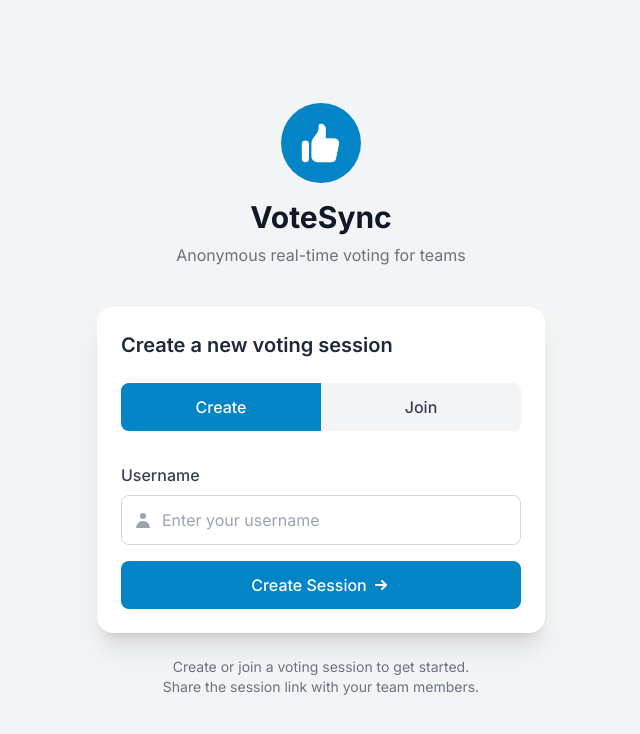
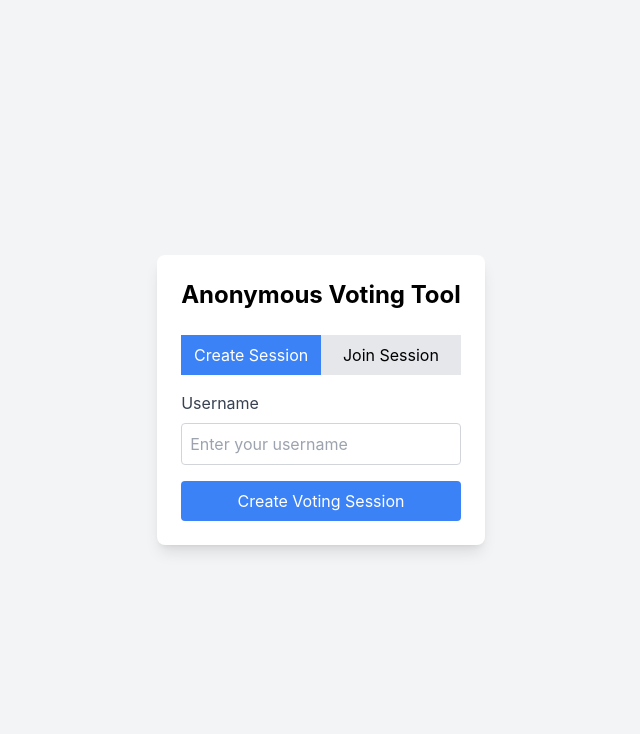
Before and after one commit to southofwest-com/poker, a Next.js app: page / in a window 1280 px wide. Shown: the top 734 px of the page, without its empty margins (319-959 px from the left). Built offline with nearby package versions, Linux system fonts and the light colour scheme.

Commit message:
Revert "UI changes"
This reverts commit 9f3fbea5dd517ac06cc3f26d22a30b1cc7803686.

```diff
--- a/components/LoginForm.js
+++ b/components/LoginForm.js
@@ -45,118 +45,65 @@ export default function LoginForm() {
   };
 
   return (
-    <div className="max-w-md w-full mx-auto">
-      <div className="text-center mb-10">
-        <div className="flex justify-center mb-4">
-          <div className="bg-primary-600 text-white p-4 rounded-full">
-            <svg xmlns="http://www.w3.org/2000/svg" className="h-12 w-12" viewBox="0 0 20 20" fill="currentColor">
-              <path d="M2 10.5a1.5 1.5 0 113 0v6a1.5 1.5 0 01-3 0v-6zM6 10.333v5.43a2 2 0 001.106 1.79l.05.025A4 4 0 008.943 18h5.416a2 2 0 001.962-1.608l1.2-6A2 2 0 0015.56 8H12V4a2 2 0 00-2-2 1 1 0 00-1 1v.667a4 4 0 01-.8 2.4L6.8 7.933a4 4 0 00-.8 2.4z" />
-            </svg>
-          </div>
-        </div>
-        <h1 className="text-3xl font-bold text-gray-900 mb-2">VoteSync</h1>
-        <p className="text-gray-500 mb-3">Anonymous real-time voting for teams</p>
+    <div className="max-w-md mx-auto p-6 bg-white rounded-lg shadow-lg">
+      <h1 className="text-2xl font-bold mb-6 text-center">Anonymous Voting Tool</h1>
+
+      <div className="flex mb-4">
+        <button
+          className={`flex-1 py-2 ${isCreating ? 'bg-blue-500 text-white' : 'bg-gray-200'}`}
+          onClick={() => setIsCreating(true)}
+        >
+          Create Session
+        </button>
+        <button
+          className={`flex-1 py-2 ${!isCreating ? 'bg-blue-500 text-white' : 'bg-gray-200'}`}
+          onClick={() => setIsCreating(false)}
+        >
+          Join Session
+        </button>
       </div>
 
-      <div className="bg-white rounded-2xl shadow-xl overflow-hidden">
-        <div className="px-6 pt-6">
-          <h2 className="text-xl font-semibold text-gray-800 mb-6">
-            {isCreating ? 'Create a new voting session' : 'Join an existing session'}
-          </h2>
-
-          <div className="flex mb-6 rounded-lg overflow-hidden">
-            <button
-              className={`flex-1 py-3 px-4 text-center font-medium transition-colors duration-200 ${
-                isCreating
-                  ? 'bg-primary-600 text-white'
-                  : 'bg-gray-100 text-gray-700 hover:bg-gray-200'
-              }`}
-              onClick={() => setIsCreating(true)}
-            >
-              Create
-            </button>
-            <button
-              className={`flex-1 py-3 px-4 text-center font-medium transition-colors duration-200 ${
-                !isCreating
-                  ? 'bg-primary-600 text-white'
-                  : 'bg-gray-100 text-gray-700 hover:bg-gray-200'
-              }`}
-              onClick={() => setIsCreating(false)}
-            >
-              Join
-            </button>
-          </div>
-        </div>
-
-        <form onSubmit={handleSubmit} className="px-6 pb-6 pt-2">
+      <form onSubmit={handleSubmit}>
         <div className="mb-4">
-            <label className="label" htmlFor="username">Username</label>
-            <div className="relative">
-              <div className="absolute inset-y-0 left-0 pl-3 flex items-center pointer-events-none">
-                <svg xmlns="http://www.w3.org/2000/svg" className="h-5 w-5 text-gray-400" viewBox="0 0 20 20" fill="currentColor">
-                  <path fillRule="evenodd" d="M10 9a3 3 0 100-6 3 3 0 000 6zm-7 9a7 7 0 1114 0H3z" clipRule="evenodd" />
-                </svg>
-              </div>
+          <label className="block text-gray-700 mb-2">Username</label>
           <input
-                id="username"
             type="text"
             value={username}
             onChange={(e) => setUsername(e.target.value)}
-                className="input pl-10"
+            className="w-full p-2 border border-gray-300 rounded"
             placeholder="Enter your username"
             maxLength={20}
             required
           />
         </div>
-          </div>
 
         {!isCreating && (
           <div className="mb-4">
-              <label className="label" htmlFor="sessionId">Session ID</label>
-              <div className="relative">
-                <div className="absolute inset-y-0 left-0 pl-3 flex items-center pointer-events-none">
-                  <svg xmlns="http://www.w3.org/2000/svg" className="h-5 w-5 text-gray-400" viewBox="0 0 20 20" fill="currentColor">
-                    <path fillRule="evenodd" d="M5 9V7a5 5 0 0110 0v2a2 2 0 012 2v5a2 2 0 01-2 2H5a2 2 0 01-2-2v-5a2 2 0 012-2zm8-2v2H7V7a3 3 0 016 0z" clipRule="evenodd" />
-                  </svg>
-                </div>
+            <label className="block text-gray-700 mb-2">Session ID</label>
             <input
-                  id="sessionId"
               type="text"
               value={sessionId}
               onChange={(e) => setSessionId(e.target.value)}
-                  className="input pl-10"
+              className="w-full p-2 border border-gray-300 rounded"
               placeholder="Enter session ID"
               required
             />
           </div>
-            </div>
         )}
 
         {error && (
-            <div className="mb-4 p-3 bg-red-50 border border-red-200 text-red-600 rounded-lg text-sm">
+          <div className="mb-4 p-2 bg-red-100 text-red-700 rounded">
             {error}
           </div>
         )}
 
         <button
           type="submit"
-            className="w-full bg-primary-600 text-white py-3 px-4 rounded-lg font-medium hover:bg-primary-700 transition-colors duration-200 flex items-center justify-center"
+          className="w-full bg-blue-500 text-white py-2 px-4 rounded hover:bg-blue-600"
         >
-            {isCreating ? 'Create Session' : 'Join Session'}
-            <svg xmlns="http://www.w3.org/2000/svg" className="h-5 w-5 ml-1" viewBox="0 0 20 20" fill="currentColor">
-              <path fillRule="evenodd" d="M10.293 5.293a1 1 0 011.414 0l4 4a1 1 0 010 1.414l-4 4a1 1 0 01-1.414-1.414L12.586 11H5a1 1 0 110-2h7.586l-2.293-2.293a1 1 0 010-1.414z" clipRule="evenodd" />
-            </svg>
+          {isCreating ? 'Create Voting Session' : 'Join Voting Session'}
         </button>
       </form>
     </div>
-
-      <div className="mt-6 text-center">
-        <p className="text-gray-500 text-sm">
-          Create or join a voting session to get started.
-          <br />
-          Share the session link with your team members.
-        </p>
-      </div>
-    </div>
   );
 }
--- a/components/Navbar.js
+++ /dev/null
@@ -1,66 +0,0 @@
-import { useRouter } from 'next/router';
-import Link from 'next/link';
-import useVotingStore from '../lib/useVotingStore';
-
-export default function Navbar() {
-  const router = useRouter();
-  const { sessionId, username, isAdmin, leaveSession, closeSession } = useVotingStore();
-
-  const handleExit = () => {
-    if (isAdmin) {
-      if (confirm('Are you sure you want to close this session for all participants?')) {
-        closeSession();
-        router.push('/');
-      }
-    } else {
-      if (confirm('Are you sure you want to leave this session?')) {
-        leaveSession();
-        router.push('/');
-      }
-    }
-  };
-
-  return (
-    <nav className="bg-white shadow-md">
-      <div className="max-w-7xl mx-auto px-4 sm:px-6 lg:px-8">
-        <div className="flex justify-between items-center h-16">
-          <div className="flex items-center">
-            <Link href="/">
-              <span className="flex items-center cursor-pointer">
-                <svg xmlns="http://www.w3.org/2000/svg" className="h-8 w-8 text-primary-600" viewBox="0 0 20 20" fill="currentColor">
-                  <path d="M2 10.5a1.5 1.5 0 113 0v6a1.5 1.5 0 01-3 0v-6zM6 10.333v5.43a2 2 0 001.106 1.79l.05.025A4 4 0 008.943 18h5.416a2 2 0 001.962-1.608l1.2-6A2 2 0 0015.56 8H12V4a2 2 0 00-2-2 1 1 0 00-1 1v.667a4 4 0 01-.8 2.4L6.8 7.933a4 4 0 00-.8 2.4z" />
-                </svg>
-                <span className="ml-2 text-xl font-bold text-gray-900">VoteSync</span>
-              </span>
-            </Link>
-          </div>
-
-          {sessionId && (
-            <div className="flex items-center space-x-4">
-              <div className="hidden md:flex items-center space-x-1">
-                <span className="text-gray-500 text-sm">Session:</span>
-                <span className="font-medium text-primary-700">{sessionId}</span>
-                <span className="mx-2 text-gray-300">|</span>
-                <span className="text-gray-500 text-sm">Logged in as:</span>
-                <span className="font-medium text-primary-700">{username}</span>
-                {isAdmin && (
-                  <span className="ml-1 px-2 py-1 bg-primary-100 text-primary-800 text-xs rounded-full">Admin</span>
-                )}
-              </div>
-
-              <button
-                onClick={handleExit}
-                className="inline-flex items-center px-3 py-1 border border-red-500 text-red-500 rounded-md hover:bg-red-50 transition-colors duration-150"
-              >
-                <svg xmlns="http://www.w3.org/2000/svg" className="h-4 w-4 mr-1" fill="none" viewBox="0 0 24 24" stroke="currentColor">
-                  <path strokeLinecap="round" strokeLinejoin="round" strokeWidth={2} d="M17 16l4-4m0 0l-4-4m4 4H7m6 4v1a3 3 0 01-3 3H6a3 3 0 01-3-3V7a3 3 0 013-3h4a3 3 0 013 3v1" />
-                </svg>
-                {isAdmin ? 'Close Session' : 'Leave'}
-              </button>
-            </div>
-          )}
-        </div>
-      </div>
-    </nav>
-  );
-}
--- a/pages/_app.js
+++ b/pages/_app.js
@@ -4,10 +4,7 @@ import Head from 'next/head';
 function MyApp({ Component, pageProps }) {
   return (
     <>
-    <Head>
-        <link rel="preconnect" href="https://fonts.googleapis.com" />
-        <link rel="preconnect" href="https://fonts.gstatic.com" crossOrigin="true" />
-        <link href="https://fonts.googleapis.com/css2?family=Inter:wght@300;400;500;600;700;800&display=swap" rel="stylesheet" />
+      <Head>
         <title>Anonymous Voting Tool</title>
         <meta name="description" content="Anonymous voting tool for teams" />
         <meta name="viewport" content="width=device-width, initial-scale=1" />
--- a/styles/globals.css
+++ b/styles/globals.css
@@ -6,45 +6,10 @@ html,
 body {
   padding: 0;
   margin: 0;
-  font-family: 'Inter', -apple-system, BlinkMacSystemFont, Segoe UI, Roboto, Oxygen,
+  font-family: -apple-system, BlinkMacSystemFont, Segoe UI, Roboto, Oxygen,
     Ubuntu, Cantarell, Fira Sans, Droid Sans, Helvetica Neue, sans-serif;
-  @apply bg-gray-50;
 }
 
 * {
   box-sizing: border-box;
 }
-
-@layer components {
-  .btn-primary {
-    @apply py-2 px-6 bg-primary-600 hover:bg-primary-700 text-white font-medium rounded-lg transition-all duration-200 transform hover:translate-y-[-1px] hover:shadow-md;
-  }
-
-  .btn-secondary {
-    @apply py-2 px-6 bg-secondary-600 hover:bg-secondary-700 text-white font-medium rounded-lg transition-all duration-200 transform hover:translate-y-[-1px] hover:shadow-md;
-  }
-
-  .btn-danger {
-    @apply py-2 px-6 bg-red-600 hover:bg-red-700 text-white font-medium rounded-lg transition-all duration-200 transform hover:translate-y-[-1px] hover:shadow-md;
-  }
-
-  .btn-ghost {
-    @apply py-2 px-6 bg-white border border-gray-300 hover:bg-gray-50 text-gray-700 font-medium rounded-lg transition-all duration-200;
-  }
-
-  .card {
-    @apply bg-white rounded-xl shadow-card p-6 transition-all duration-200;
-  }
-
-  .card-interactive {
-    @apply bg-white rounded-xl shadow-card p-6 transition-all duration-200 hover:shadow-card-hover;
-  }
-
-  .input {
-    @apply w-full p-3 border border-gray-300 rounded-lg focus:ring-2 focus:ring-primary-400 focus:border-primary-400 outline-none transition-all duration-200;
-  }
-
-  .label {
-    @apply block text-gray-700 font-medium mb-2;
-  }
-}
--- a/tailwind.config.js
+++ b/tailwind.config.js
@@ -4,53 +4,7 @@ module.exports = {
     "./components/**/*.{js,ts,jsx,tsx}",
   ],
   theme: {
-    extend: {
-      colors: {
-        primary: {
-          50: '#f0f9ff',
-          100: '#e0f2fe',
-          200: '#bae6fd',
-          300: '#7dd3fc',
-          400: '#38bdf8',
-          500: '#0ea5e9',
-          600: '#0284c7',
-          700: '#0369a1',
-          800: '#075985',
-          900: '#0c4a6e',
-        },
-        secondary: {
-          50: '#f5f3ff',
-          100: '#ede9fe',
-          200: '#ddd6fe',
-          300: '#c4b5fd',
-          400: '#a78bfa',
-          500: '#8b5cf6',
-          600: '#7c3aed',
-          700: '#6d28d9',
-          800: '#5b21b6',
-          900: '#4c1d95',
-        },
-        neutral: {
-          50: '#fafafa',
-          100: '#f5f5f5',
-          200: '#e5e5e5',
-          300: '#d4d4d4',
-          400: '#a3a3a3',
-          500: '#737373',
-          600: '#525252',
-          700: '#404040',
-          800: '#262626',
-          900: '#171717',
-        },
-      },
-      fontFamily: {
-        sans: ['Inter', 'sans-serif'],
-      },
-      boxShadow: {
-        card: '0 4px 6px -1px rgba(0, 0, 0, 0.1), 0 2px 4px -1px rgba(0, 0, 0, 0.06)',
-        'card-hover': '0 10px 15px -3px rgba(0, 0, 0, 0.1), 0 4px 6px -2px rgba(0, 0, 0, 0.05)',
-      },
-    },
+    extend: {},
   },
   plugins: [],
 }
```
Lines whose indentation alone changed are shown as unchanged.
